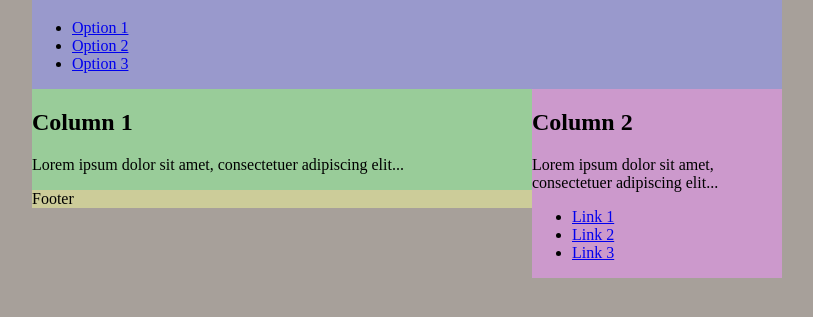
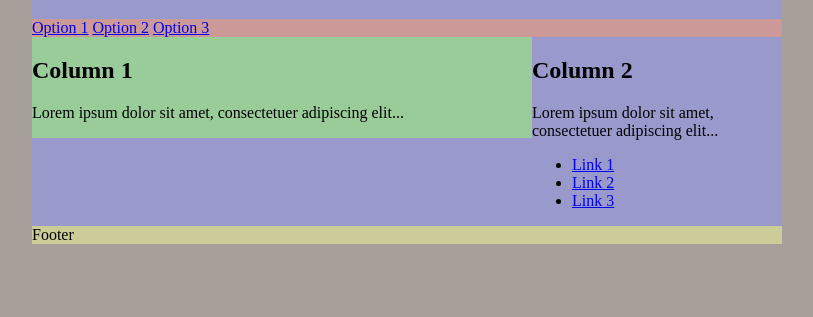
Before and after one commit to jenasancartier/CSS_two-column-layout, a plain HTML site: page index.html in a window 1280 px wide. Shown: the part 61-378 px from the top of the page, without its empty margins (233-1046 px from the left). Drawn offline with Linux system fonts and the light colour scheme.

Commit message:
make the navigation bar horizontal

```diff
--- a/index.html
+++ b/index.html
@@ -8,12 +8,13 @@
   <body>
     <div id="wrap">
       <div id="header"><h1>Document Heading</h1></div>
-      <div id="nav"></div>
+      <div id="nav">
         <ul>
           <li><a href="#">Option 1</a></li>
           <li><a href="#">Option 2</a></li>
           <li><a href="#">Option 3</a></li>
         </ul>
+      </div>
       <div id="main">
         <h2>Column 1</h2>
         <p>Lorem ipsum dolor sit amet, consectetuer adipiscing elit...</p>
--- a/styles.css
+++ b/styles.css
@@ -19,6 +19,18 @@ body, html {
   background: #c99;
 }
 
+#nav ul {
+  margin: 0;
+  padding: 0;
+  list-style: none;
+}
+
+#nav li {
+  display: inline;
+  margin: 0;
+  padding: 0;
+}
+
 #main {
 background:#9c9;
 float: left;
@@ -26,11 +38,12 @@ width: 500px;
 }
 
 #sidebar {
-background:#c9c;
+background:#99c;
 float: right;
 width: 250px;
 }
 
 #footer {
 background:#cc9;
+clear: both;
 }
```
